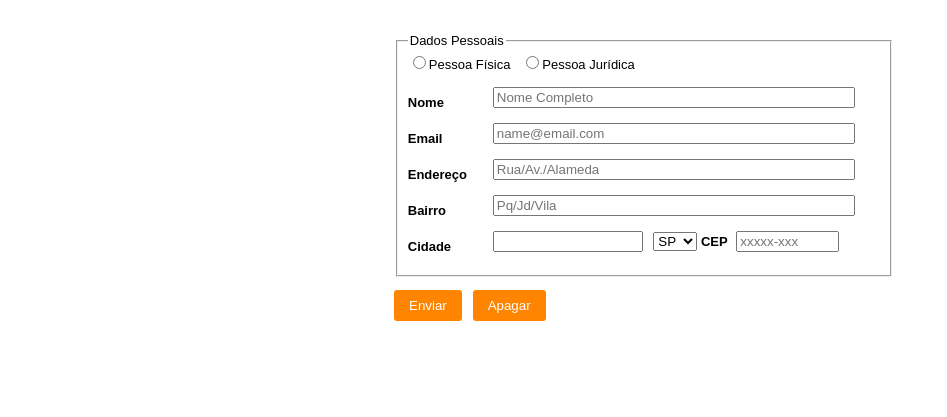
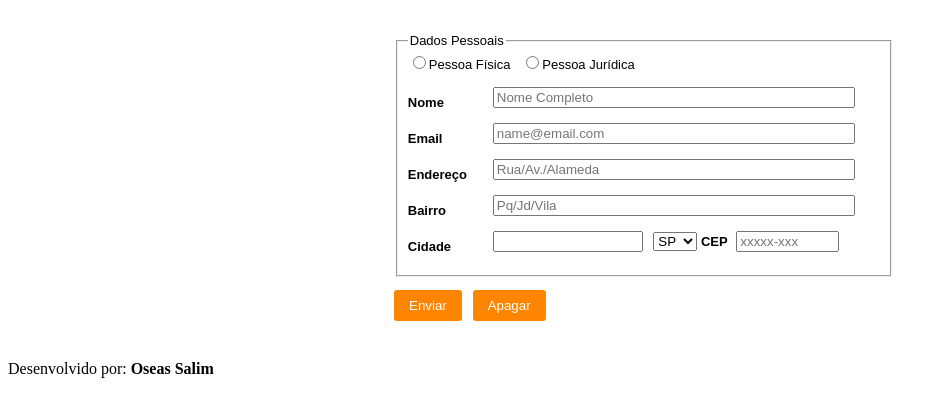
Before and after one commit to iaedesenvolvimento/pfe2, a plain HTML site: page formularioCPF_CNPJ/index.html in a window 1280 px wide. Shown: the part 47-464 px from the top of the page, without its empty margins (0-947 px from the left). Drawn offline with Linux system fonts and the light colour scheme; files whose address does not match are found by name.

Commit message:
adicionadoFooter

```diff
--- a/formularioCPF_CNPJ/index.html
+++ b/formularioCPF_CNPJ/index.html
@@ -95,5 +95,7 @@
 
     <script src="script.js"></script>
 </body>
-
+    <footer>
+        <p id="rodape">Desenvolvido por: <strong>Oseas Salim</strong></p>
+    </footer>
 </html>
```
